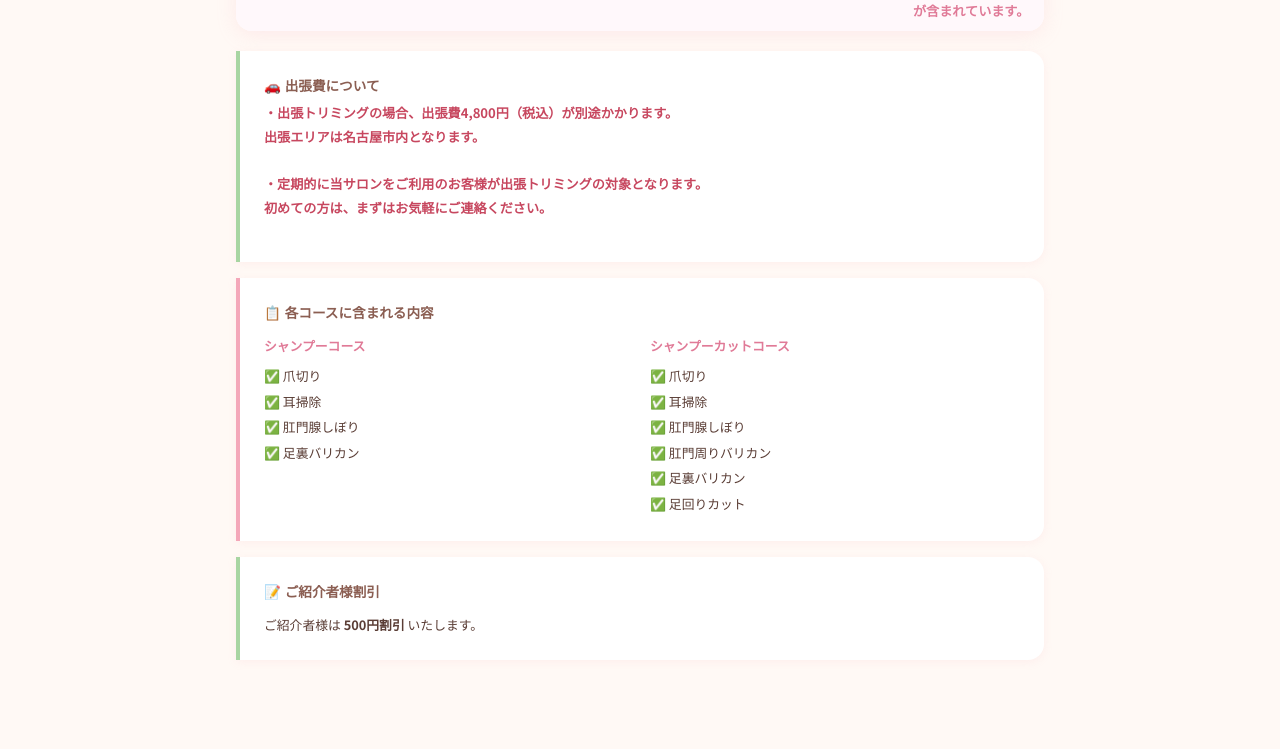
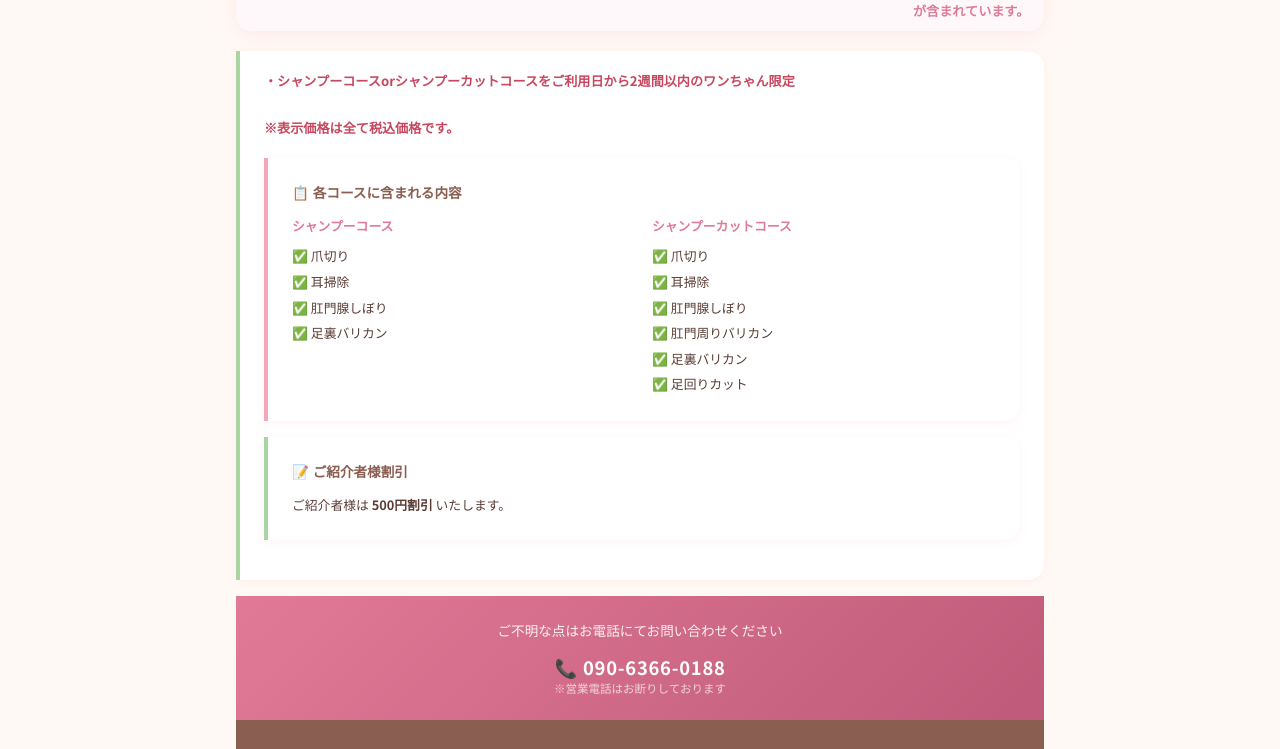
Before and after one commit to REX-Hikamaru/Jack-Rico, a plain HTML site: page menu.html in a window 1280 px wide. Shown: the part 1857-2606 px from the top of the page. Drawn offline with Linux system fonts and the light colour scheme; a web font is replaced by a local one.

Commit message:
Update menu.html

```diff
--- a/menu.html
+++ b/menu.html
@@ -85,8 +85,7 @@
         </tbody>
       </table>
 
-          <div class="note-card green-note"><h4>🚗 出張費について</h4><p class="travel-fee-note">・出張トリミングの場合、出張費4,800円（税込）が別途かかります。<br>出張エリアは名古屋市内となります。<br><br>・定期的に当サロンをご利用のお客様が出張トリミングの対象となります。<br>
-          初めての方は、まずはお気軽にご連絡ください。</p></div>
+          <div class="note-card green-note"><p class="travel-fee-note">・シャンプーコースorシャンプーカットコースをご利用日から2週間以内のワンちゃん限定<br><br>※表示価格は全て税込価格です。
        <div class="note-card">
         <h4>📋 各コースに含まれる内容</h4>
         <div class="course-includes">
```
